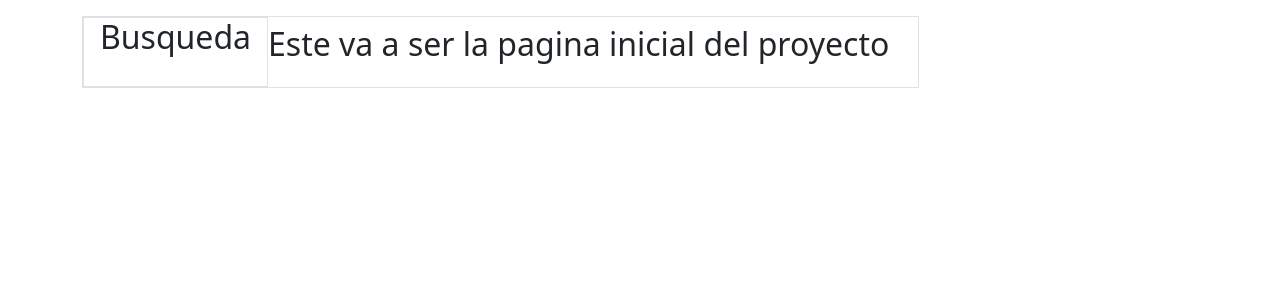
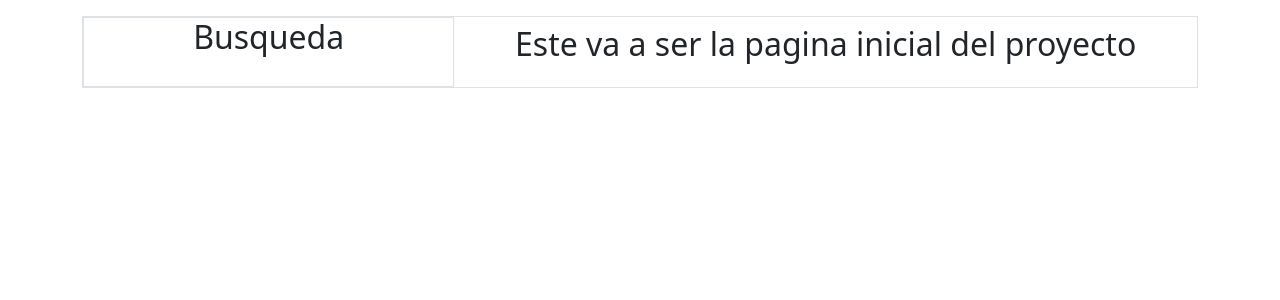
Before and after one commit to YOYO-DR/proyecto-juegossena, a Django app: page / in a window 1280 px wide. Shown: the part 66-366 px from the top of the page. Run offline with Django 4.2, Linux system fonts and the light colour scheme; some libraries are stand-ins or nearby versions.

Commit message:
acomodando templates

```diff
--- a/templates/base.html
+++ b/templates/base.html
@@ -32,7 +32,7 @@
 
         <div class="col py-3">
           <div class="container-fluid container-md d-flex flex-column flex-md-row">
-            <div class="col-12 col-md-9 border">
+            <div class="border w-100">
               {% block contenido %}{% endblock contenido %}
             </div>
           </div>
--- a/templates/juegos/inicio.html
+++ b/templates/juegos/inicio.html
@@ -3,10 +3,10 @@
 {% block contenido %}
 
 <div class="d-flex flex-column flex-md-row">
-  <div class="border">
+  <div class="border col-12 col-md-4">
     {% include 'plantillas/busqueda.html' %}
   </div>
-  <div>
+  <div class="col-12 col-md-8">
     {% if user.is_authenticated %}
 <h2 class="mt-2 text-center">Hola {{user.username|title}}, {{dato}}</h2>
 <form id="envioTxt" class="d-flex flex-column border p-2 col-12 col-sm-10 col-md-8 col-lg-6 col-xxl-4">
```
